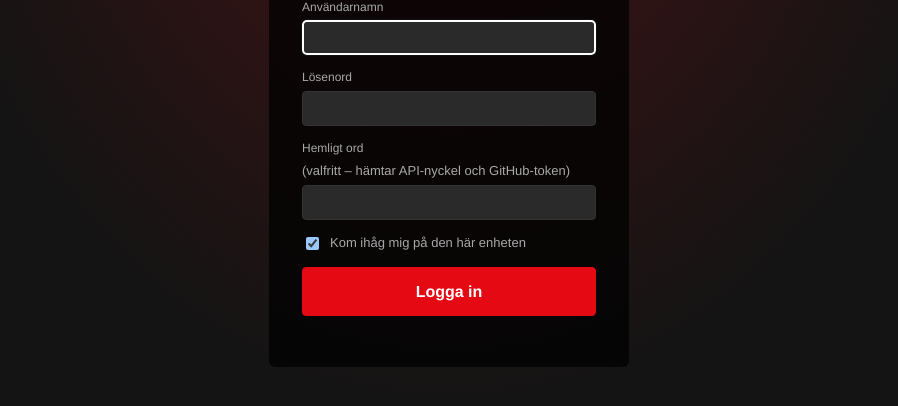
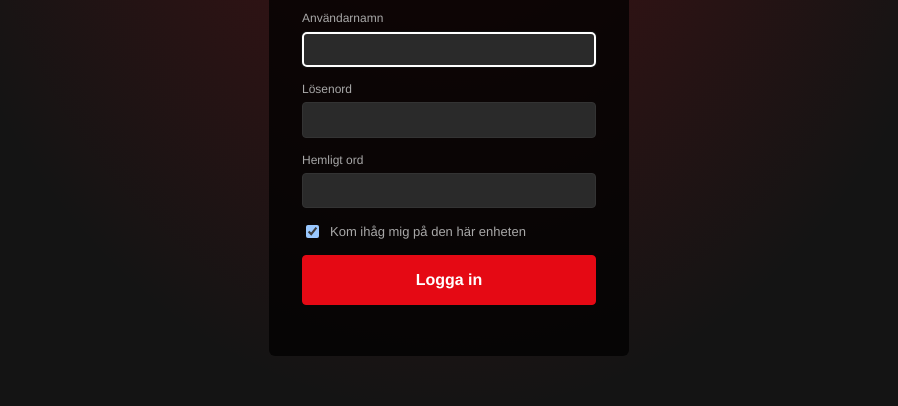
Before and after one commit to bengtsan1-star/mystreaming, a plain HTML site: page index.html in a window 1280 px wide. Shown: the part 264-670 px from the top of the page, without its empty margins (191-1089 px from the left). Drawn offline with Linux system fonts and the light colour scheme.

Commit message:
Ta bort hjälptexten vid Hemligt ord på inloggningssidan
Co-Authored-By: Claude Opus 5.5 <noreply@anthropic.com>

```diff
--- a/index.html
+++ b/index.html
@@ -246,7 +246,7 @@
     <label>Lösenord
       <input id="loginPass" type="password" autocomplete="current-password" required>
     </label>
-    <label>Hemligt ord <span class="note">(valfritt – hämtar API-nyckel och GitHub-token)</span>
+    <label>Hemligt ord
       <input id="loginSecret" type="password" autocomplete="off">
     </label>
     <label class="check"><input id="loginRemember" type="checkbox" checked> Kom ihåg mig på den här enheten</label>
```
